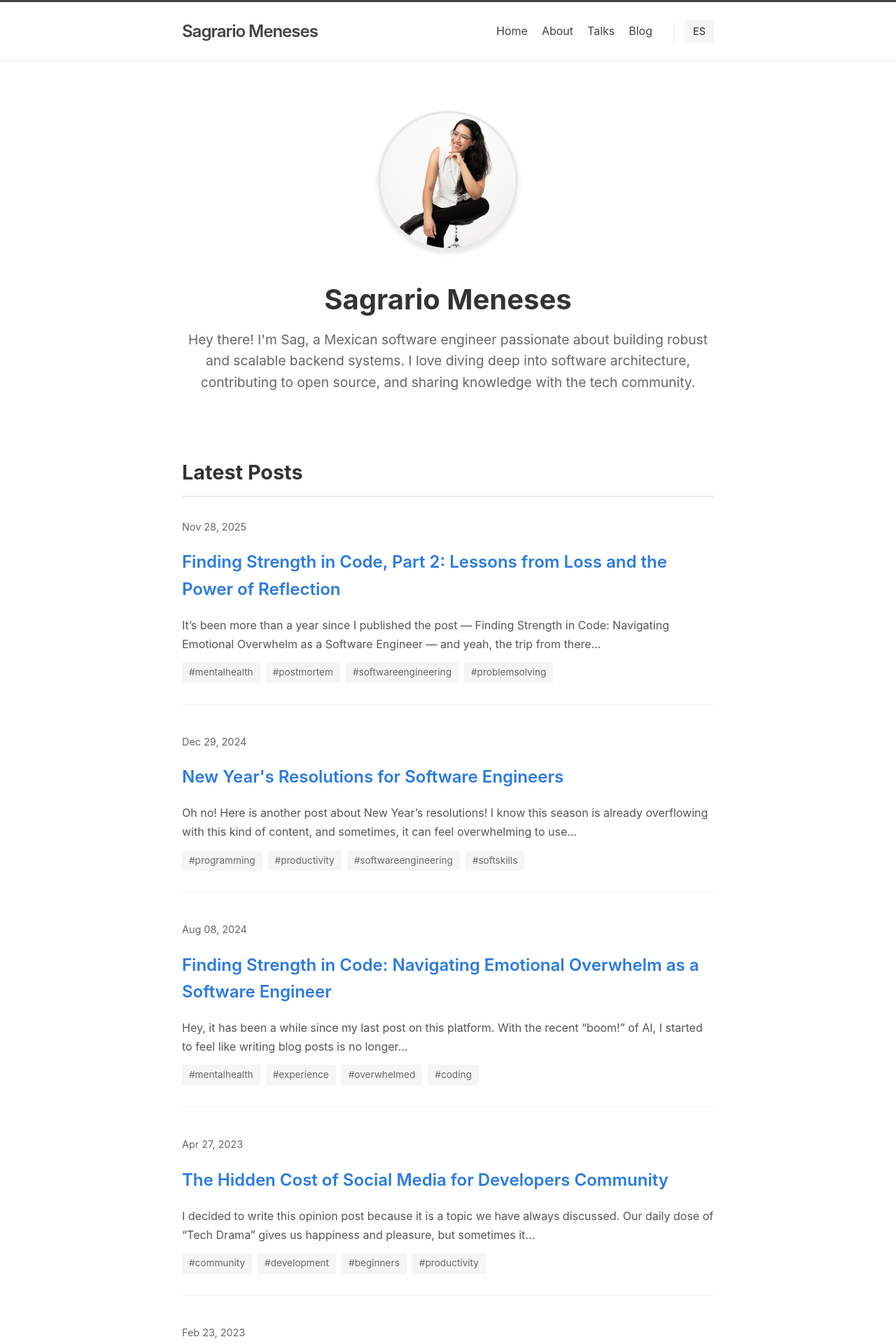
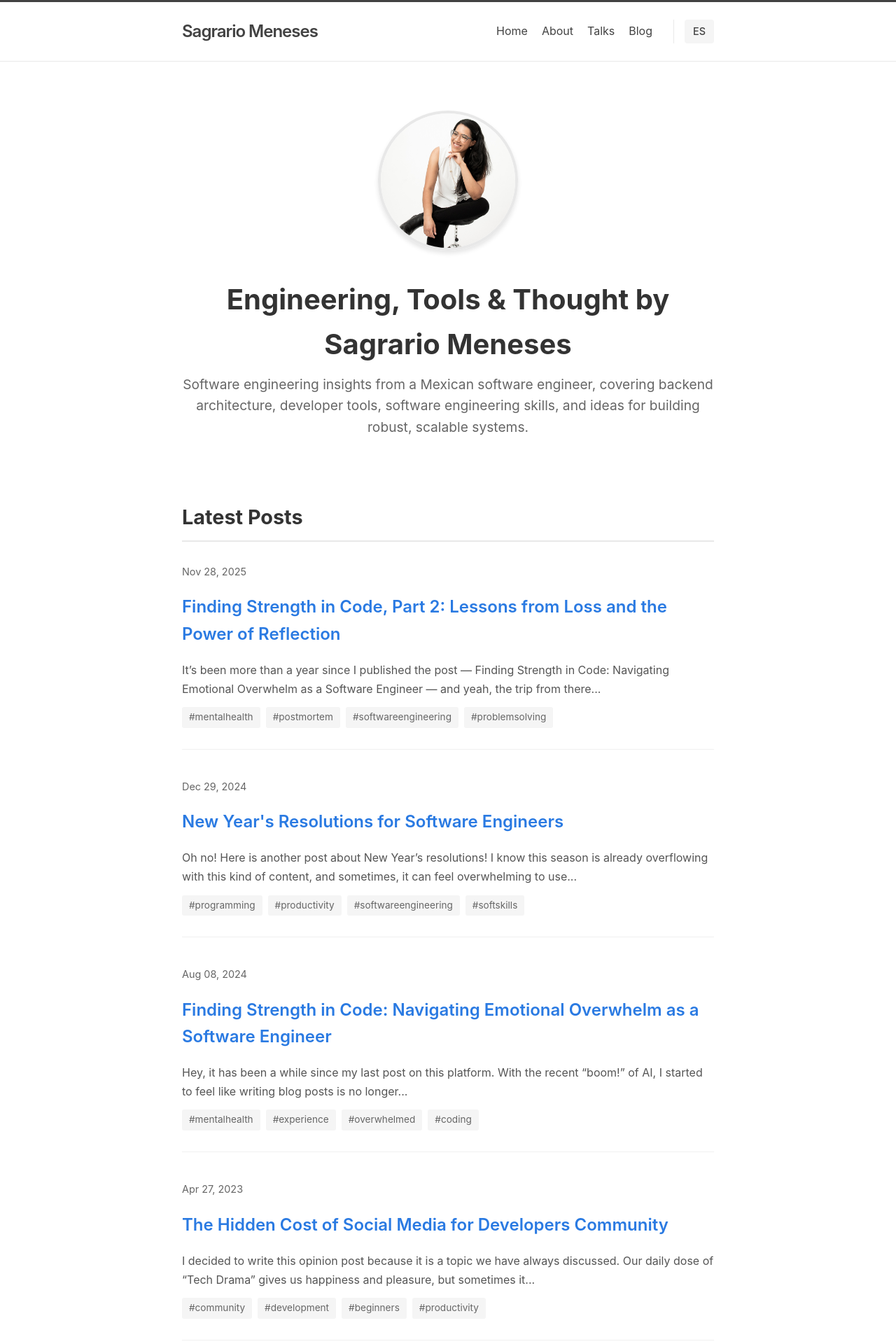
Before and after one commit to smmd/smmd.github.io, a Jekyll site: the page built from index.html, in a window 1280 px wide. Shown: the top 1920 px of the page at 70% size. Built offline with Jekyll 4.4.1, drawn with Linux system fonts in a browser that asks for light colours; some of the changed text lies outside the part shown.

Commit message:
improve SEO

```diff
--- a/_config.yml
+++ b/_config.yml
@@ -1,5 +1,5 @@
 title: Sagrario Meneses
-description: Hey there! I'm Sag, a Mexican software engineer passionate about building robust and scalable backend systems. I love diving deep into software architecture, contributing to open source, and sharing knowledge with the tech community.
+description: "Software engineering blog by Sagrario Meneses, focusing on backend architecture, developer tools, software engineering skills, and ideas."
 author: Sagrario Meneses
 email:
 url: https://smmd.github.io
@@ -26,7 +26,7 @@
 translations:
   en:
     site_title: "Sagrario Meneses"
-    site_description: "Hey there! I'm Sag, a Mexican software engineer passionate about building robust and scalable backend systems. I love diving deep into software architecture, contributing to open source, and sharing knowledge with the tech community."
+    site_description: "Software engineering blog by Sagrario Meneses, focusing on backend architecture, developer tools, software engineering skills, and ideas."
     nav_home: "Home"
     nav_about: "About"
     nav_blog: "Blog"
--- a/_layouts/default.html
+++ b/_layouts/default.html
@@ -6,11 +6,10 @@
     <meta http-equiv="X-UA-Compatible" content="IE=edge">
     <meta name="viewport" content="width=device-width, initial-scale=1">
     <meta name="description" content="{{ site.translations[current_lang].site_description | default: site.description }}">
+    <link rel="icon" type="image/svg+xml" href="{{ '/assets/images/favicon.svg' | relative_url }}">
+    <meta name="theme-color" content="#2a7ae2">
 
     {% seo %}
-
-    <!-- Canonical URL -->
-    <link rel="canonical" href="{{ page.url | replace:'index.html','' | absolute_url }}">
 
     <!-- Alternate language versions -->
     {% if page.translation %}
@@ -48,7 +47,6 @@
     <link rel="alternate" type="application/rss+xml" title="{{ site.title }} RSS Feed" href="{{ '/feed.xml' | relative_url }}">
 
     <link rel="stylesheet" href="{{ "/assets/css/style.css" | relative_url }}">
-    <link rel="stylesheet" href="https://cdnjs.cloudflare.com/ajax/libs/font-awesome/6.0.0/css/all.min.css">
 
     <!-- Structured Data (JSON-LD) -->
     <script type="application/ld+json">
@@ -154,17 +152,24 @@
             <div class="social-links">
               {% if site.social.github %}
                 <a href="https://github.com/{{ site.social.github }}" target="_blank" rel="noopener noreferrer" aria-label="GitHub">
-                  <i class="fab fa-github"></i>
+                  <svg class="social-icon social-icon--filled" viewBox="0 0 16 16" aria-hidden="true" focusable="false">
+                    <path fill="currentColor" d="M8 0C3.58 0 0 3.64 0 8.13c0 3.59 2.29 6.64 5.47 7.71.4.08.55-.18.55-.39 0-.19-.01-.83-.01-1.51-2.01.38-2.53-.5-2.69-.96-.09-.23-.48-.96-.82-1.15-.28-.15-.68-.53-.01-.54.63-.01 1.08.59 1.23.83.72 1.23 1.87.88 2.33.67.07-.53.28-.88.51-1.08-1.78-.21-3.64-.91-3.64-4.02 0-.89.31-1.62.82-2.19-.08-.2-.36-1.04.08-2.16 0 0 .67-.22 2.2.84A7.5 7.5 0 0 1 8 3.91c.68 0 1.36.09 2 .27 1.53-1.06 2.2-.84 2.2-.84.44 1.12.16 1.96.08 2.16.51.57.82 1.3.82 2.19 0 3.12-1.87 3.81-3.65 4.02.29.25.54.74.54 1.5 0 1.08-.01 1.95-.01 2.22 0 .22.15.47.55.39A8.03 8.03 0 0 0 16 8.13C16 3.64 12.42 0 8 0Z"/>
+                  </svg>
                 </a>
               {% endif %}
               {% if site.social.devto %}
                 <a href="https://dev.to/{{ site.social.devto }}" target="_blank" rel="noopener noreferrer" aria-label="DEV Community">
-                  <i class="fab fa-dev"></i>
+                  <svg class="social-icon" viewBox="0 0 24 24" aria-hidden="true" focusable="false">
+                    <path d="m7 8-4 4 4 4m10-8 4 4-4 4M14 4l-4 16"/>
+                  </svg>
                 </a>
               {% endif %}
               {% if site.social.website %}
                 <a href="{{ site.social.website }}" target="_blank" rel="noopener noreferrer" aria-label="Website">
-                  <i class="fas fa-globe"></i>
+                  <svg class="social-icon" viewBox="0 0 24 24" aria-hidden="true" focusable="false">
+                    <circle cx="12" cy="12" r="9"/>
+                    <path d="M3 12h18M12 3c3 3.5 3 14.5 0 18M12 3c-3 3.5-3 14.5 0 18"/>
+                  </svg>
                 </a>
               {% endif %}
             </div>
--- a/assets/css/style.css
+++ b/assets/css/style.css
@@ -484,9 +484,20 @@
   color: #000;
 }
 
-.social-links i {
+.social-icon {
+  width: 1.1rem;
+  height: 1.1rem;
   margin-right: 8px;
-  font-size: 1.1rem;
+  fill: none;
+  stroke: currentColor;
+  stroke-width: 2;
+  stroke-linecap: round;
+  stroke-linejoin: round;
+}
+
+.social-icon--filled {
+  fill: currentColor;
+  stroke: none;
 }
 
 /* Footer */
@@ -540,7 +551,7 @@
   transform: translateY(-2px);
 }
 
-.footer-col .social-links i {
+.footer-col .social-links .social-icon {
   margin: 0;
 }
 
--- a/es/index.html
+++ b/es/index.html
@@ -44,6 +44,6 @@
   <div class="about-preview">
     <h2>Acerca de mí</h2>
     <p>¡Hola! Soy Sag, una ingeniera de software mexicana apasionada por construir sistemas backend robustos y escalables. Me encanta profundizar en arquitectura de software, contribuir a proyectos de código abierto y compartir conocimiento con la comunidad tecnológica.</p>
-    <a href="/es/about" class="btn">Saber más</a>
+    <a href="/es/about" class="btn">Conoce más sobre Sagrario Meneses</a>
   </div>
 </div>
--- a/index.html
+++ b/index.html
@@ -1,6 +1,6 @@
 ---
 layout: default
-title: Home
+title: Engineering, Tools & Thought
 lang: en
 ---
 
@@ -10,8 +10,8 @@
     <div class="profile-image-container">
       <img src="{{ '/assets/images/profile-photo.jpg' | relative_url }}" alt="{{ site.translations[current_lang].site_title | default: site.title }}" class="profile-image">
     </div>
-    <h1 class="page-heading">{{ site.translations[current_lang].site_title | default: site.title }}</h1>
-    <p class="site-description">Hey there! I'm Sag, a Mexican software engineer passionate about building robust and scalable backend systems. I love diving deep into software architecture, contributing to open source, and sharing knowledge with the tech community.</p>
+    <h1 class="page-heading">Engineering, Tools &amp; Thought by Sagrario Meneses</h1>
+    <p class="site-description">Software engineering insights from a Mexican software engineer, covering backend architecture, developer tools, software engineering skills, and ideas for building robust, scalable systems.</p>
   </div>
 
   <div class="posts">
@@ -46,7 +46,7 @@
 
   <div class="about-preview">
     <h2>{% if current_lang == 'es' %}Acerca de mí{% else %}About Me{% endif %}</h2>
-    <p>{% if current_lang == 'es' %}¡Hola! Soy Sag, una ingeniera de software mexicana apasionada por construir sistemas backend robustos y escalables. Me encanta profundizar en arquitectura de software, contribuir a proyectos de código abierto y compartir conocimiento con la comunidad tecnológica.{% else %}Hey there! I'm Sag, a Mexican software engineer passionate about building robust and scalable backend systems. I love diving deep into software architecture, contributing to open source, and sharing knowledge with the tech community.{% endif %}</p>
-    <a href="{% if current_lang == 'es' %}/es/about{% else %}/about{% endif %}" class="btn">{% if current_lang == 'es' %}Saber más{% else %}Learn More{% endif %}</a>
+    <p>{% if current_lang == 'es' %}¡Hola! Soy Sag, una ingeniera de software mexicana apasionada por construir sistemas backend robustos y escalables. Me encanta profundizar en arquitectura de software, contribuir a proyectos de código abierto y compartir conocimiento con la comunidad tecnológica.{% else %}I’m Sagrario Meneses, a Mexican software engineer sharing practical ideas about backend architecture, developer tools, and the skills behind robust, scalable software systems.{% endif %}</p>
+    <a href="{% if current_lang == 'es' %}/es/about{% else %}/about{% endif %}" class="btn">{% if current_lang == 'es' %}Conoce más sobre Sagrario Meneses{% else %}Learn more about Sagrario Meneses{% endif %}</a>
   </div>
 </div>
```
Also changed, not shown: SEO_TESTING.md (added, +145 -0 lines), llms.txt (added, +29 -0 lines), assets/images/favicon.svg (added).
